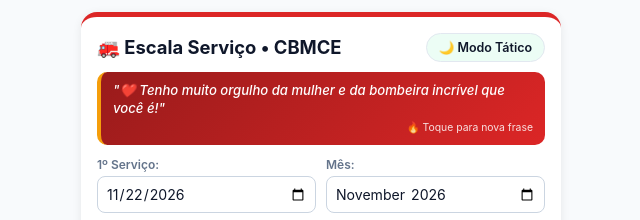
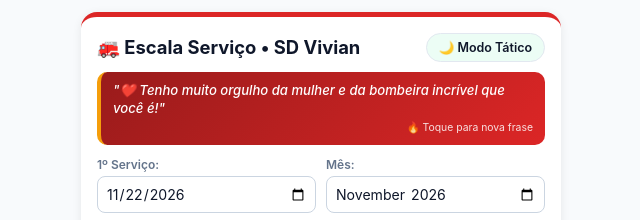
Before and after one commit to Hfrodrigues/escala-CBM, a plain HTML site: page index.html in a window 1280 px wide. Shown: the top 220 px of the page, 319-959 px from the left. Drawn offline with nearby package versions, Linux system fonts and the light colour scheme.

Commit message:
Update index.html

```diff
--- a/index.html
+++ b/index.html
@@ -170,7 +170,7 @@
 <div class="container">
     <header>
         <div class="top-bar">
-            <h1>🚒 Escala Serviço • CBMCE</h1>
+            <h1>🚒 Escala Serviço • SD Vivian</h1>
             <button class="theme-btn" id="themeToggle">🌙 Modo Tático</button>
         </div>
 
```
